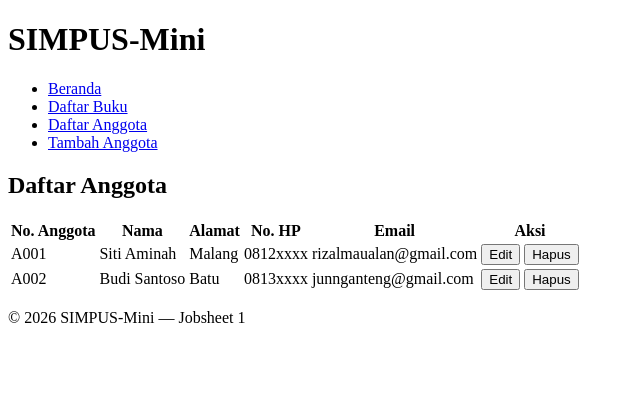
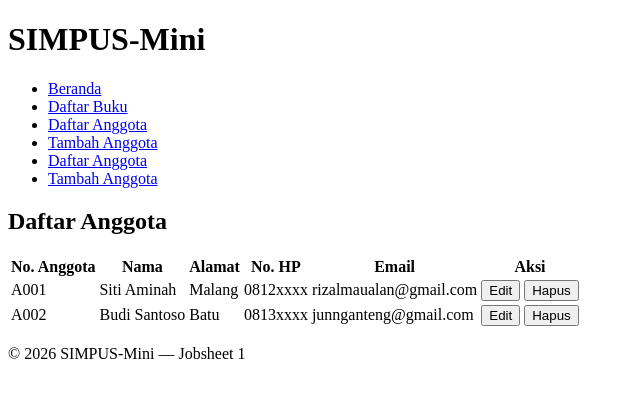
Before and after one commit to hiijuneee13/PemrogramanWeb-Jobsheet1, a plain HTML site: page Anggota/list.html in a window 1280 px wide. Shown: the whole page, without its empty margins (0-640 px from the left). Drawn offline with Linux system fonts and the light colour scheme.

Commit message:
Jobsheet 1

```diff
--- a/Anggota/list.html
+++ b/Anggota/list.html
@@ -13,6 +13,8 @@
                 <li><a href="../buku/list.html">Daftar Buku</a></li>
                 <li><a href="list.html">Daftar Anggota</a></li>
                 <li><a href="tambah.html">Tambah Anggota</a></li>
+                <li><a href="../anggota/list.html">Daftar Anggota</a></li>
+                <li><a href="../anggota/tambah.html">Tambah Anggota</a></li>
             </ul>
         </nav>
     </header>
```
Also changed, not shown: Anggota/tambah.html (+2 -0 lines).
